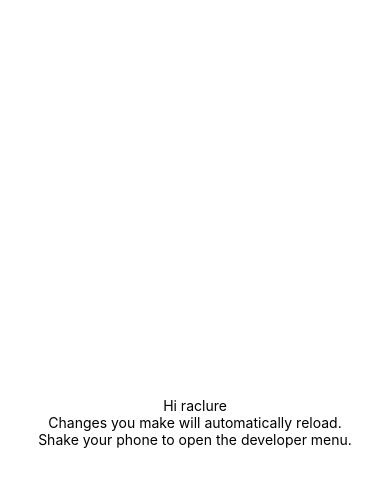
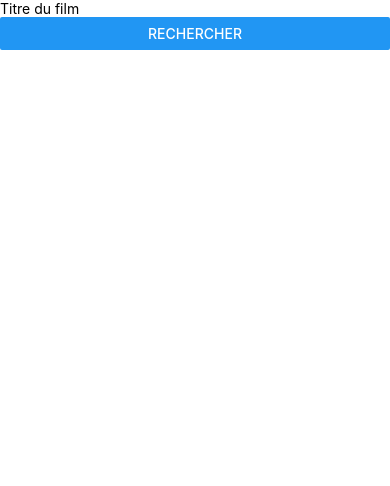
Before and after one commit to JoUnicorn/react-native, a React Native app: screen / in a window 390 px wide. Shown: the top 486 px of the page. Built offline with nearby package versions, Linux system fonts and the light colour scheme.

Commit message:
creation of search custom button

```diff
--- a/App.js
+++ b/App.js
@@ -1,23 +1,12 @@
-import React from 'react';
-import { StyleSheet, Text, View } from 'react-native';
+// App.js
+
+import React from 'react'
+import Search from './Components/Search'
 
 export default class App extends React.Component {
   render() {
     return (
-      <View style={styles.container}>
-        <Text>Hi raclure</Text>
-        <Text>Changes you make will automatically reload.</Text>
-        <Text>Shake your phone to open the developer menu.</Text>
-      </View>
-    );
+      <Search/>
+    )
   }
 }
-
-const styles = StyleSheet.create({
-  container: {
-    flex: 1,
-    backgroundColor: '#fff',
-    alignItems: 'center',
-    justifyContent: 'center',
-  },
-});
--- /dev/null
+++ b/Components/Search.js
@@ -0,0 +1,17 @@
+// Components/Search.js
+
+import React from 'react'
+import { View, TextInput, Button } from 'react-native'
+
+class Search extends React.Component {
+  render() {
+    return (
+      <View>
+        <TextInput placeholder='Titre du film'/>
+        <Button title='Rechercher' onPress={() => {}}/>
+      </View>
+    )
+  }
+}
+
+export default Search
```
